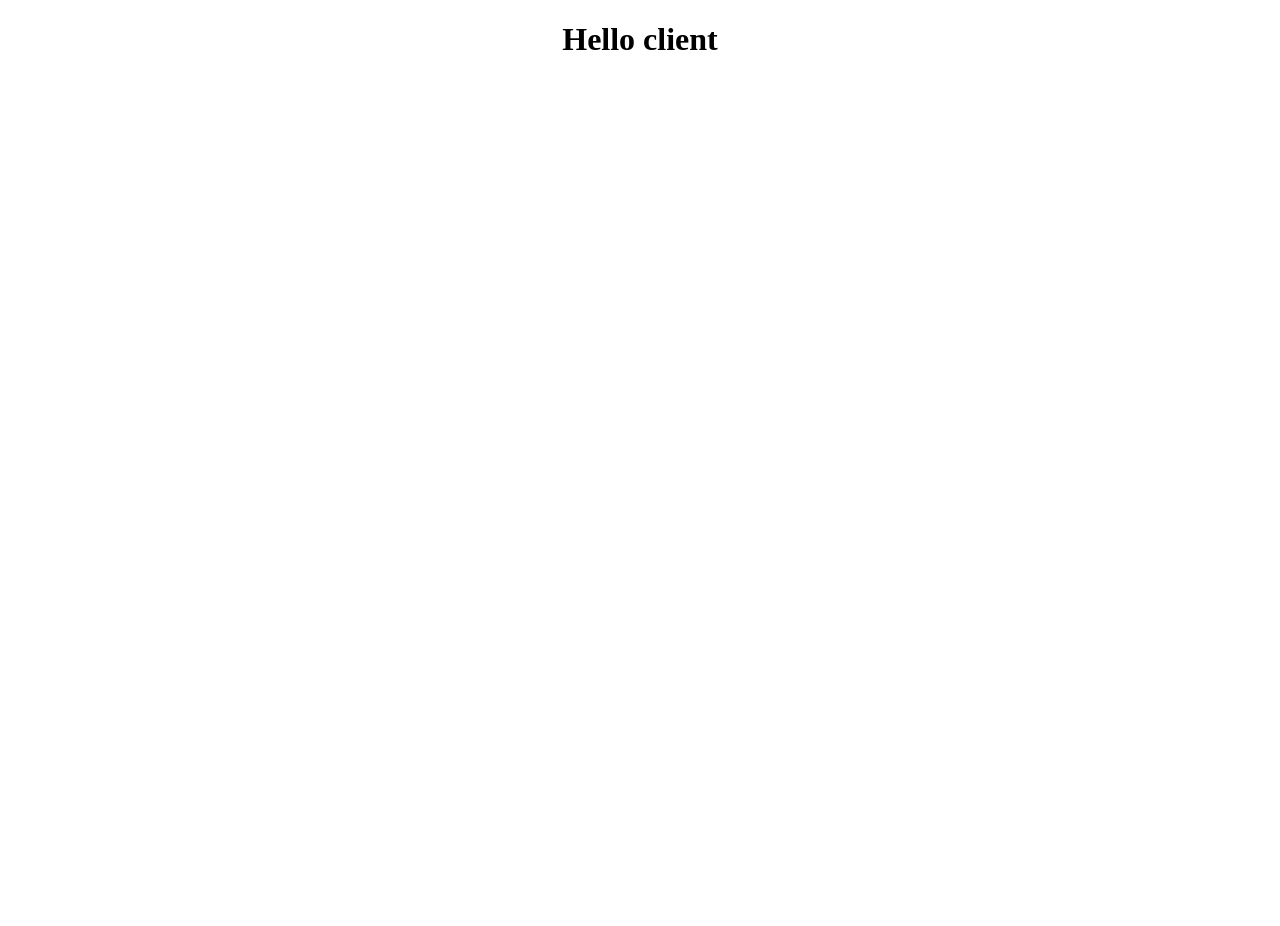
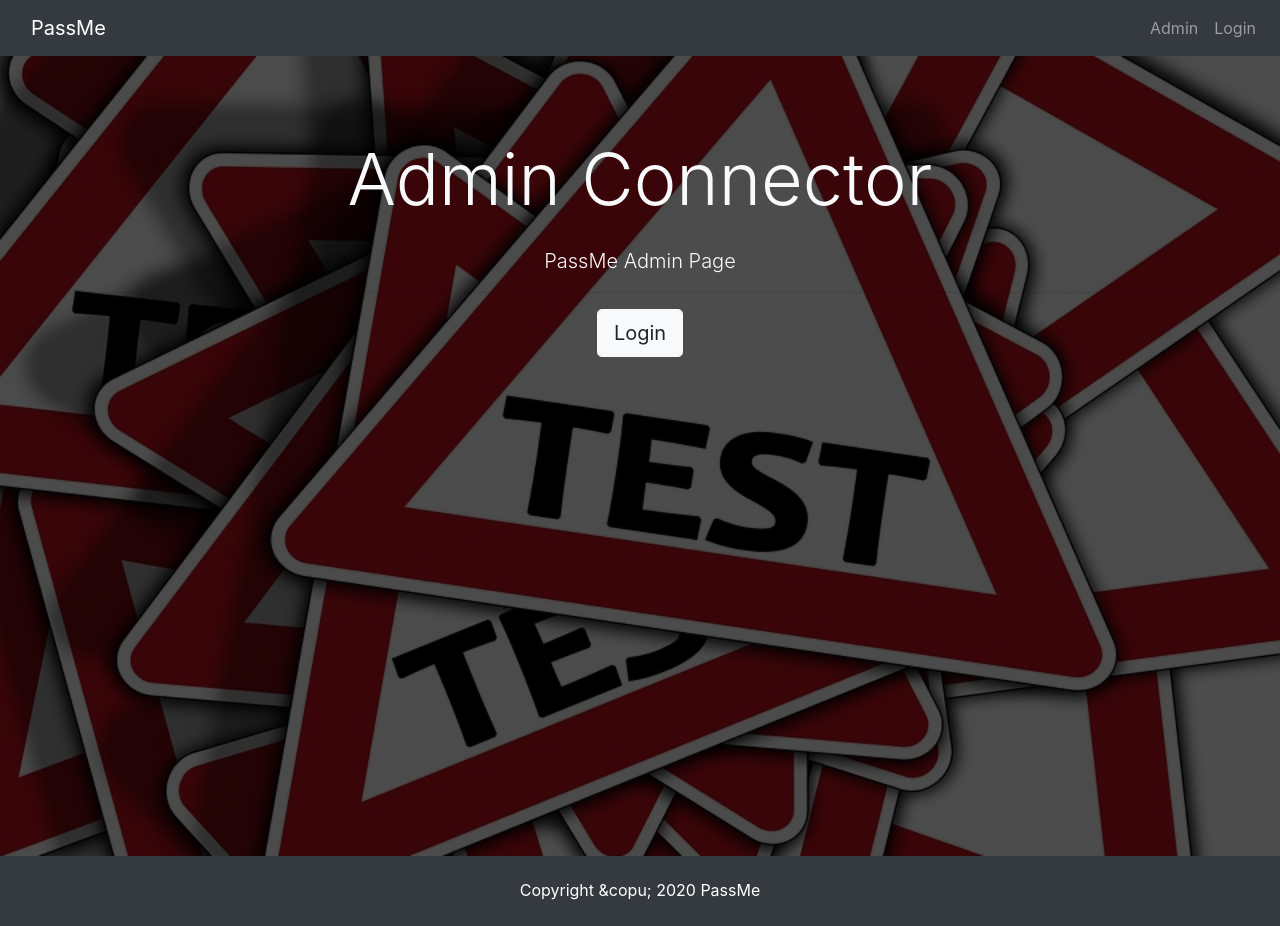
Before and after one commit to Jidaewook/PassMe0.5-Modify-, a React (Create React App) app in the folder client/: page / in a window 1280 px wide. Before the commit the page ends 800 px from the top, so only its background shows below. Built offline with nearby package versions, Linux system fonts and the light colour scheme.

Commit message:
Client Basic

```diff
--- a/client/public/index.html
+++ b/client/public/index.html
@@ -15,6 +15,7 @@
       user's mobile device or desktop. See https://developers.google.com/web/fundamentals/web-app-manifest/
     -->
     <link rel="manifest" href="%PUBLIC_URL%/manifest.json" />
+    <link rel="stylesheet" href="https://stackpath.bootstrapcdn.com/bootstrap/4.5.0/css/bootstrap.min.css" integrity="sha384-9aIt2nRpC12Uk9gS9baDl411NQApFmC26EwAOH8WgZl5MYYxFfc+NcPb1dKGj7Sk" crossorigin="anonymous">
     <!--
       Notice the use of %PUBLIC_URL% in the tags above.
       It will be replaced with the URL of the `public` folder during the build.
@@ -24,11 +25,14 @@
       work correctly both with client-side routing and a non-root public URL.
       Learn how to configure a non-root public URL by running `npm run build`.
     -->
-    <title>React App</title>
+    <title>PassMe</title>
   </head>
   <body>
     <noscript>You need to enable JavaScript to run this app.</noscript>
     <div id="root"></div>
+    <script src="https://code.jquery.com/jquery-3.5.1.slim.min.js" integrity="sha384-DfXdz2htPH0lsSSs5nCTpuj/zy4C+OGpamoFVy38MVBnE+IbbVYUew+OrCXaRkfj" crossorigin="anonymous"></script>
+    <script src="https://cdn.jsdelivr.net/npm/popper.js@1.16.0/dist/umd/popper.min.js" integrity="sha384-Q6E9RHvbIyZFJoft+2mJbHaEWldlvI9IOYy5n3zV9zzTtmI3UksdQRVvoxMfooAo" crossorigin="anonymous"></script>
+    <script src="https://stackpath.bootstrapcdn.com/bootstrap/4.5.0/js/bootstrap.min.js" integrity="sha384-OgVRvuATP1z7JjHLkuOU7Xw704+h835Lr+6QL9UvYjZE3Ipu6Tp75j7Bh/kR0JKI" crossorigin="anonymous"></script>
     <!--
       This HTML file is a template.
       If you open it directly in the browser, you will see an empty page.
--- a/client/src/App.css
+++ b/client/src/App.css
@@ -1,38 +1,39 @@
-.App {
-  text-align: center;
+img {
+  width: 100%;
 }
 
-.App-logo {
-  height: 40vmin;
-  pointer-events: none;
+.landing {
+  position: relative;
+  background: url('./img/test1.jpg') no-repeat;
+  background-size: cover;
+  background-position: center;
+  height: 100vh;
+  margin-top: -24px;
+  margin-bottom: -50px;
 }
 
-@media (prefers-reduced-motion: no-preference) {
-  .App-logo {
-    animation: App-logo-spin infinite 20s linear;
-  }
+.landing-inner {
+  padding-top: 80px;
 }
 
-.App-header {
-  background-color: #282c34;
-  min-height: 100vh;
-  display: flex;
-  flex-direction: column;
-  align-items: center;
-  justify-content: center;
-  font-size: calc(10px + 2vmin);
-  color: white;
+.dark-overlay {
+  background-color: rgba(0, 0, 0, 0.7);
+  position: absolute;
+  top: 0;
+  left: 0;
+  width: 100%;
+  height: 100%;
 }
 
-.App-link {
-  color: #61dafb;
+.card-form {
+  opacity: 0.9;
 }
 
-@keyframes App-logo-spin {
-  from {
-    transform: rotate(0deg);
-  }
-  to {
-    transform: rotate(360deg);
-  }
+.latest-profiles-img {
+  width: 40px;
+  height: 40px;
 }
+
+.form-control::placeholder {
+  color: #bbb !important;
+}
--- a/client/src/App.js
+++ b/client/src/App.js
@@ -1,12 +1,18 @@
 import React from 'react';
+import Footer from './components/layout/Footer';
+import Nav from './components/layout/Navbar';
+import Landing from './components/layout/Landing';
+
 import './App.css';
+
 
 function App() {
   return (
     <div className="App">
-      <h1>
-        Hello client
-      </h1>
+      <Nav />
+      <Landing />
+
+      <Footer />
     </div>
   );
 }
--- /dev/null
+++ b/client/src/components/layout/Footer.js
@@ -0,0 +1,11 @@
+import React from 'react';
+
+const Footer = () => {
+    return (
+        <footer className="bg-dark text-white mt-5 p-4 text-center">
+            Copyright &copu; {new Date().getFullYear()} PassMe
+        </footer>
+    );
+};
+
+export default Footer;
--- /dev/null
+++ b/client/src/components/layout/Landing.js
@@ -0,0 +1,28 @@
+import React from 'react';
+
+const Landing = () => {
+    return (
+        <div className="landing">
+                <div className="dark-overlay landing-inner text-light">
+                    <div className="container">
+                        <div className="row">
+                            <div className="col-md-12 text-center">
+                                <h1 className="display-3 mb-4">Admin Connector</h1>
+                                <p className="lead">
+                                    {' '}
+                                    PassMe Admin Page
+                                </p>
+                                <hr />
+
+                                <a href="login.html" className="btn btn-lg btn-light">
+                                    Login
+                                </a>
+                            </div>
+                        </div>
+                    </div>
+                </div>
+            </div>
+    );
+};
+
+export default Landing;
--- /dev/null
+++ b/client/src/components/layout/Navbar.js
@@ -0,0 +1,43 @@
+import React from 'react';
+
+const Navbar = () => {
+    return (
+        <nav className="navbar navbar-expand-sm navbar-dark bg-dark mb-4">
+                <div className="container">
+                    <a className="navbar-brand" herf="landing.html">
+                        PassMe
+                    </a>
+                    <button
+                        className="navbar-toggler"
+                        type="button"
+                        data-toggle="collapse"
+                        data-target="#mobile-nav"
+                    >
+                        <span className="nav-bar-toggler-icon" />
+                    </button>
+                </div>
+
+                <div className="collapse navbar-collapse" id="mobile-nav">
+                    <ul className="navbar-nav mr-auto">
+                        <li className="nav-item">
+                            <a className="nav-link" href="profiles.html">
+                                {' '}
+                                Admin
+                            </a>
+                        </li>
+                    </ul>
+
+                    <ul className="navbar-nav ml-auto">
+
+                        <li className="nav-item">
+                            <a className="nav-link" herf="login.html">
+                                Login
+                            </a>
+                        </li>
+                    </ul>
+                </div>
+            </nav>
+    );
+};
+
+export default Navbar;
```
Also changed, not shown: client/src/img/test1.jpg (added).
